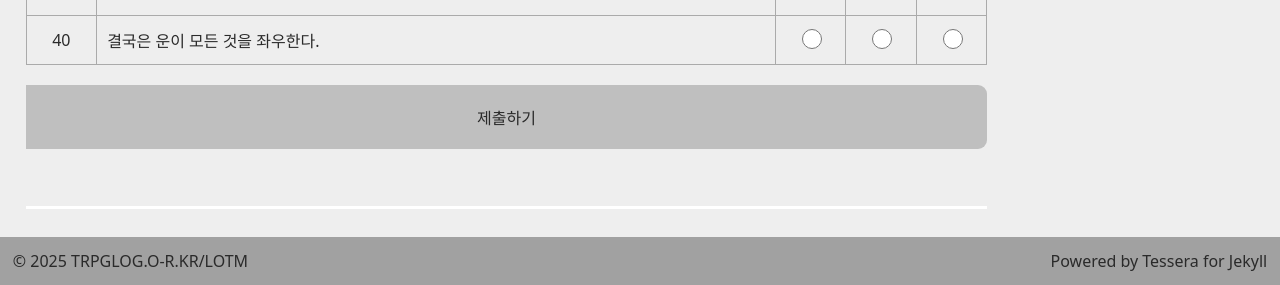
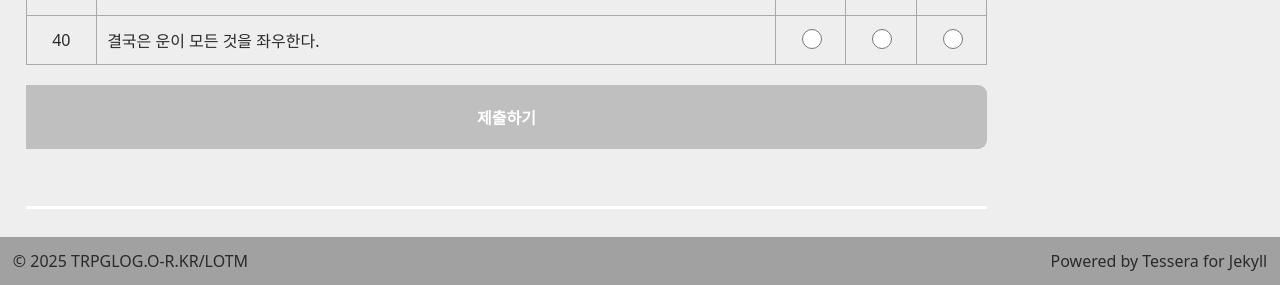
Before and after one commit to izpew/lotm, a Jekyll site: the page built from _chapters/001.md, in a window 1280 px wide. Shown: the part 2352-2637 px from the top of the page. Built offline with Jekyll 4.4.1, drawn with Linux system fonts in a browser that asks for light colours.

Commit message:
Update pathway_test.html

```diff
--- a/_chapters/html/pathway_test.html
+++ b/_chapters/html/pathway_test.html
@@ -19,7 +19,7 @@
     .question input[type="radio"] {
       width: 20px;
 	  height: 20px;
-	  accent-color: black;
+	  accent-color: #888;
     }
     .submit-container {
 	  width: 100%;
@@ -28,6 +28,8 @@
     .submit-container button {
 	  width: 100%;
       padding: 20px;
+      font-weight: bold;
+      color: #ffffff;
     }
     #result {
 	  width: 100%;
```
